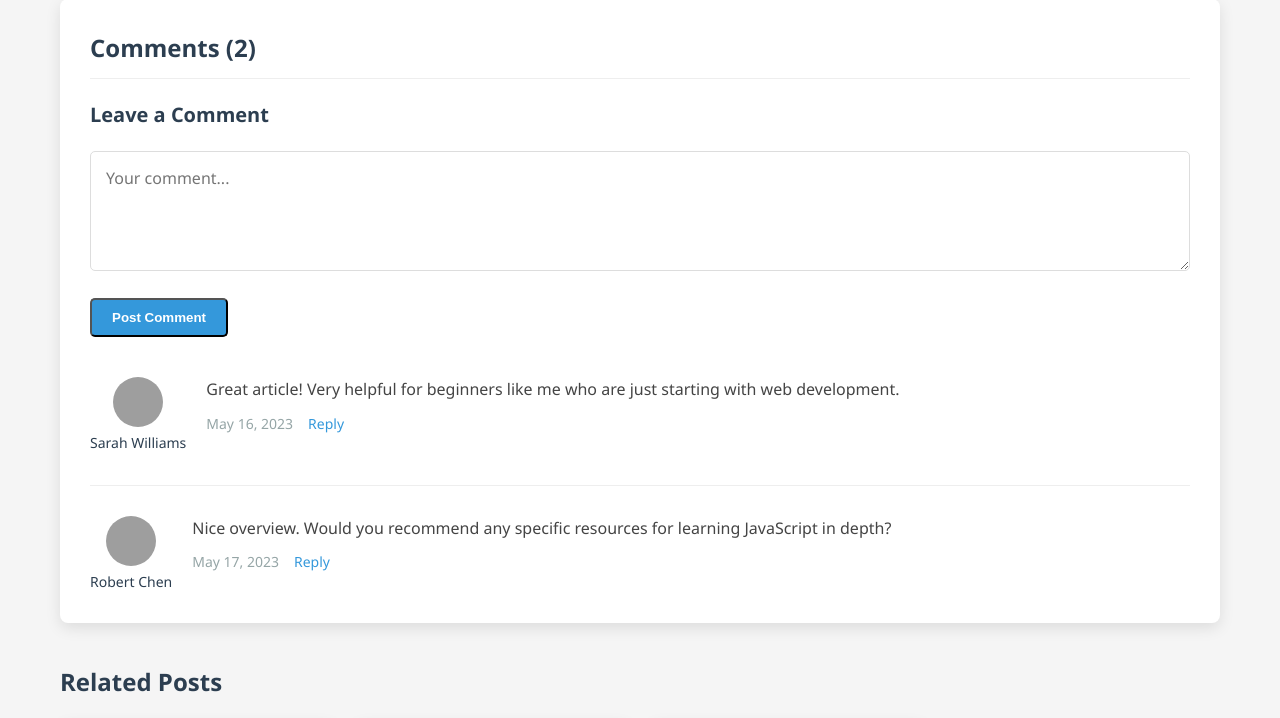
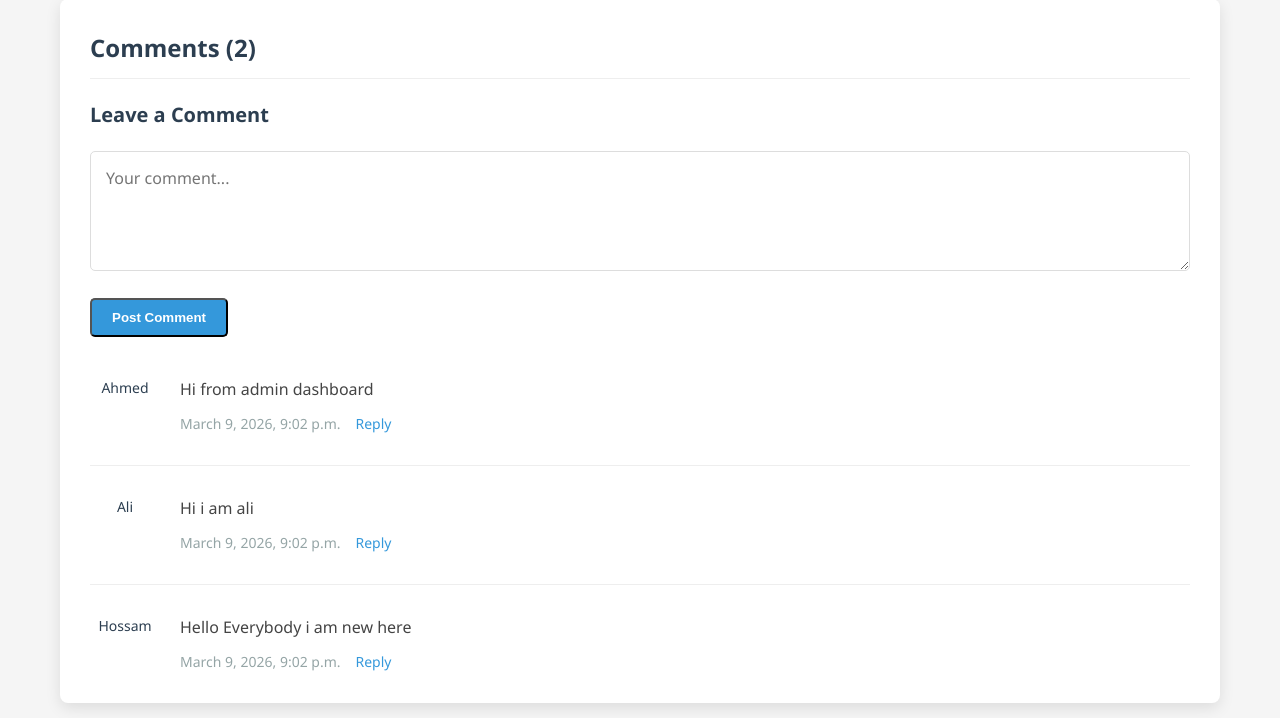
Before and after one commit to A-132001/g_122_project_blog, a Django app: page /posts/1 in a window 1280 px wide. Shown: the part 627-1345 px from the top of the page. Run offline with Django 5.2, Linux system fonts and the light colour scheme; data comes from the database, SQL or seed files in the repository; both versions use the stored data as it was after the commit; grey boxes are pictures that could not be loaded.

Commit message:
create comments model and show commemts in post details page

```diff
--- a/blog/admin.py
+++ b/blog/admin.py
@@ -1,4 +1,5 @@
 from django.contrib import admin
-from .models import Post
+from .models import Post,Comment
 # Register your models here.
 admin.site.register(Post)
+admin.site.register(Comment)
--- a/blog/models.py
+++ b/blog/models.py
@@ -12,3 +12,12 @@ class Post(models.Model):
     image = models.ImageField(upload_to="posts_images",null=True,blank=True)
     def __str__(self):
         return self.title
+
+class Comment(models.Model):
+    post = models.ForeignKey(Post,on_delete=models.CASCADE,related_name='comments')
+    author = models.CharField(max_length=100,null=True,blank=True)
+    content = models.TextField()
+    created_at = models.DateTimeField(default=timezone.now())
+
+    def __str__(self):
+        return f'Comment by {self.author} on post {self.post.title}'
--- a/blog/views.py
+++ b/blog/views.py
@@ -7,4 +7,5 @@ def posts(req):
 
 def post_details(req,pk):
     post = Post.objects.get(id=pk)
-    return render(req,'blog/post_details.html',{'post':post})
+    comments = post.comments.all()
+    return render(req,'blog/post_details.html',{'post':post,"comments":comments})
--- a/templates/blog/post_details.html
+++ b/templates/blog/post_details.html
@@ -35,39 +35,21 @@
     </div>
 
     <div class="comments-list">
+      {% for comment in comments %}
+
       <div class="comment">
         <div class="comment-author">
-          <img src="images/user1.jpg" alt="User" class="avatar" />
-          <span>Sarah Williams</span>
+          <span>{{comment.author}}</span>
         </div>
         <div class="comment-content">
-          <p>
-            Great article! Very helpful for beginners like me who are just
-            starting with web development.
-          </p>
+          <p>{{comment.content}}</p>
           <div class="comment-meta">
-            <span class="date">May 16, 2023</span>
+            <span class="date">{{comment.created_at}}</span>
             <a href="#" class="reply">Reply</a>
           </div>
         </div>
       </div>
-
-      <div class="comment">
-        <div class="comment-author">
-          <img src="images/user2.jpg" alt="User" class="avatar" />
-          <span>Robert Chen</span>
-        </div>
-        <div class="comment-content">
-          <p>
-            Nice overview. Would you recommend any specific resources for
-            learning JavaScript in depth?
-          </p>
-          <div class="comment-meta">
-            <span class="date">May 17, 2023</span>
-            <a href="#" class="reply">Reply</a>
-          </div>
-        </div>
-      </div>
+      {% endfor %}
     </div>
   </section>
 
```
Also changed, not shown: django_commands.txt (+9 -0 lines), db.sqlite3, 1 other file.
